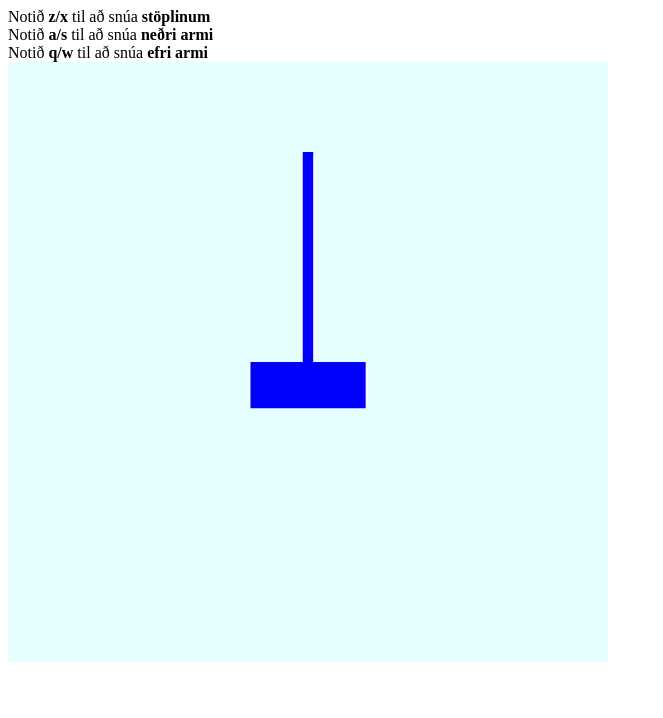
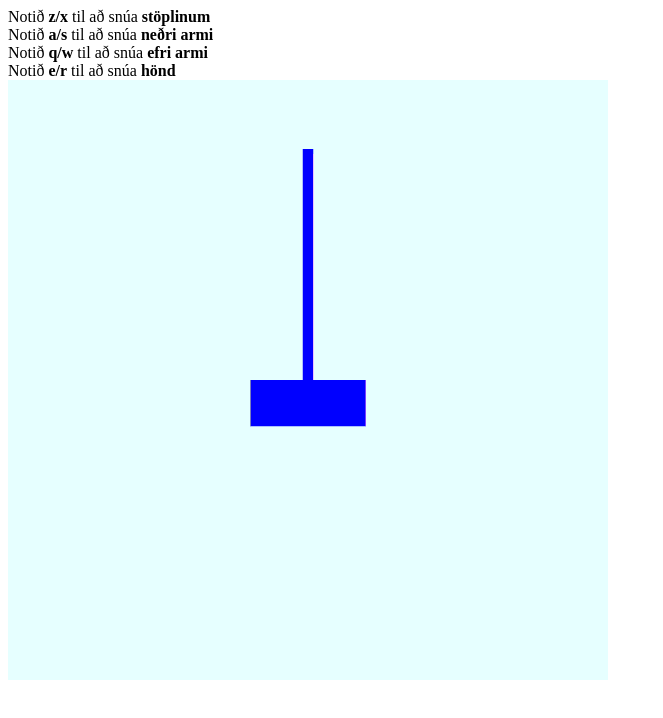
Before and after one commit to spita23/Spita23.github.io, a plain HTML site: page robotArmHH.html in a window 1280 px wide. Shown: the whole page, without its empty margins (0-663 px from the left). Drawn offline with Linux system fonts and the light colour scheme; animation ran at ten frames a second.

Commit message:
Heimadæmi 5 finish

```diff
--- a/robotArmHH.html
+++ b/robotArmHH.html
@@ -36,6 +36,7 @@ void main()
 Notið  <b>z/x</b> til að snúa <b>stöplinum</b><br>
 Notið <b>a/s</b> til að snúa <b>neðri armi</b><br>
 Notið <b>q/w</b> til að snúa <b>efri armi</b><br>
+Notið <b>e/r</b> til að snúa <b>hönd</b><br>
 
 <canvas id="gl-canvas" width="600" height="600">
 </body>
--- a/robotArmHH.js
+++ b/robotArmHH.js
@@ -51,6 +51,9 @@ var LOWER_ARM_WIDTH  = 0.5;
 var UPPER_ARM_HEIGHT = 5.0;
 var UPPER_ARM_WIDTH  = 0.5;
 
+var HAND_HEIGHT      = 1.0;
+var HAND_WIDTH       = 0.5;
+
 // Shader transformation matrices
 
 var modelViewMatrix, projectionMatrix;
@@ -61,8 +64,10 @@ var Base = 0;
 var LowerArm = 1;
 var UpperArm = 2;
 
+var Hand = 3;
 
-var theta= [ 0, 0, 0];
+
+var theta= [ 0, 0, 0, 0];
 
 var angle = 0;
 
@@ -202,13 +207,20 @@ window.onload = function init() {
 			    theta[1] = Math.min(80, theta[1]+5);
                 break;
             case 83:	// s - snýr neðri armi
-			    theta[1] = Math.max(-80, theta[1]-5);
+			    theta[1] = Math.max(0, theta[1]-5);
                 break;
             case 81:	// q - snýr efri armi
 			    theta[2] = Math.min(170, theta[2]+5);
                 break;
             case 87:	// w - snýr efri armi
-			    theta[2] = Math.max(-170, theta[2]-5);
+			    theta[2] = Math.max(0, theta[2]-5);
+                break;
+
+            case 69:	// e - snýr hönd
+                theta[3] = Math.min(179, theta[3]+5);
+                break;
+            case 82:	// r - snýr hönd
+                theta[3] = Math.max(0, theta[3]-5);
                 break;
          }
      }  );
@@ -262,6 +274,16 @@ function lowerArm()
 
 //----------------------------------------------------------------------------
 
+function hand()
+{
+    var s = scalem(HAND_WIDTH, HAND_HEIGHT, HAND_WIDTH);
+    var instanceMatrix = mult( translate( 0.0, 0.5 * HAND_HEIGHT, 0.0 ), s);
+    var t = mult(modelViewMatrix, instanceMatrix);
+    gl.uniformMatrix4fv( modelViewMatrixLoc,  false, flatten(t) );
+    gl.drawArrays( gl.TRIANGLES, 0, NumVertices );
+}
+
+//----------------------------------------------------------------------------
 
 var render = function() {
 
@@ -283,5 +305,10 @@ var render = function() {
     modelViewMatrix  = mult(modelViewMatrix, rotateZ( theta[UpperArm] ) );
     upperArm();
 
+    // Hand
+    modelViewMatrix  = mult(modelViewMatrix, translate(0.0, UPPER_ARM_HEIGHT, 0.0));
+    modelViewMatrix  = mult(modelViewMatrix, rotateZ( theta[Hand] ) );
+    hand();
+
     requestAnimFrame(render);
 }
```
